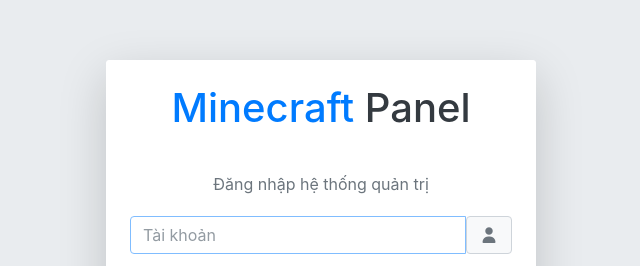
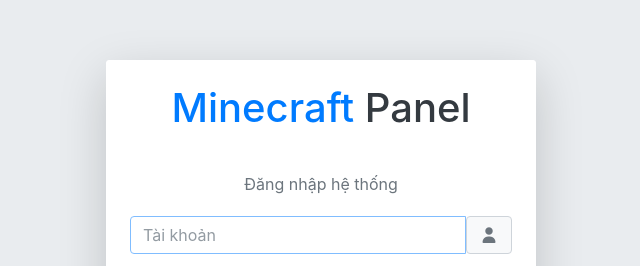
Before and after one commit to ltlanc4/minecraft-website, a React (Create React App) app in the folder website/: page / in a window 1280 px wide. Shown: the part 145-411 px from the top of the page, without its empty margins (319-959 px from the left). Built offline with nearby package versions, Linux system fonts and the light colour scheme.

Commit message:
Update: UI

```diff
--- a/website/src/components/Login.jsx
+++ b/website/src/components/Login.jsx
@@ -80,7 +80,7 @@ const Login = ({ onLoginSuccess }) => {
             <h1 className="h1 fw-bold text-primary">Minecraft <span className="text-dark">Panel</span></h1>
           </div>
           <div className="card-body px-4 pb-4">
-            <p className="login-box-msg text-muted">Đăng nhập hệ thống quản trị</p>
+            <p className="login-box-msg text-muted">Đăng nhập hệ thống</p>
 
             <form onSubmit={handleSubmit}>
               <div className="input-group mb-3">
```
